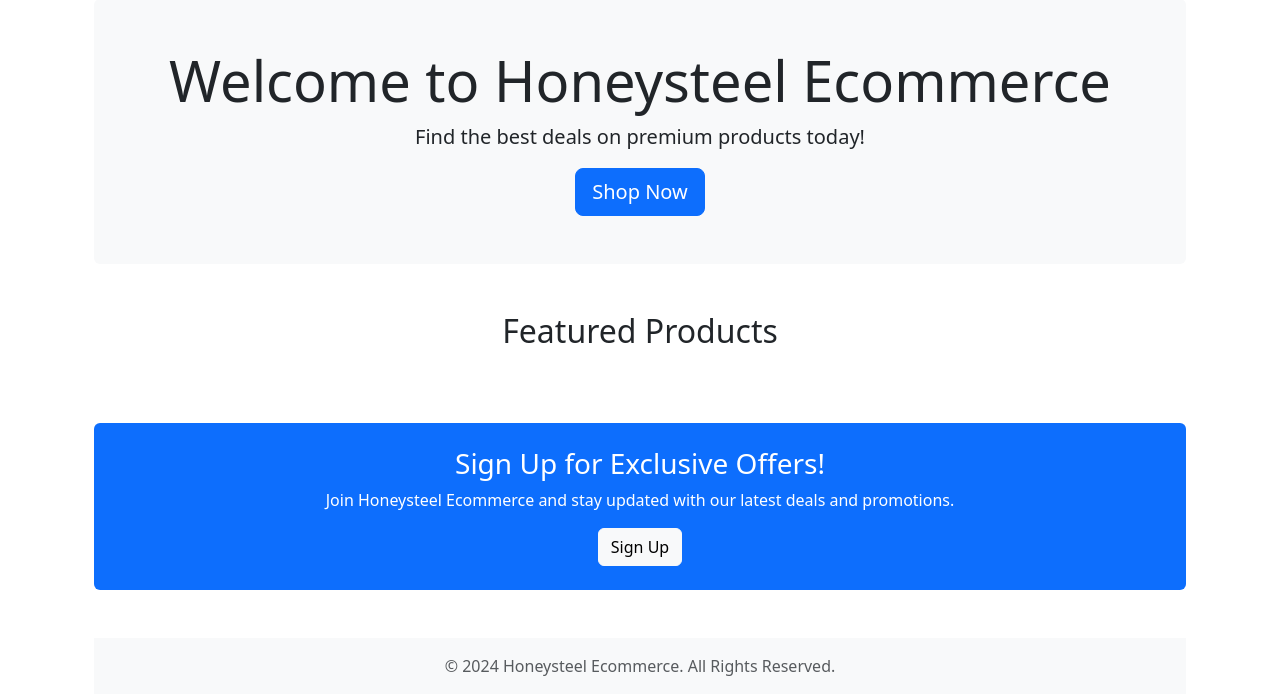
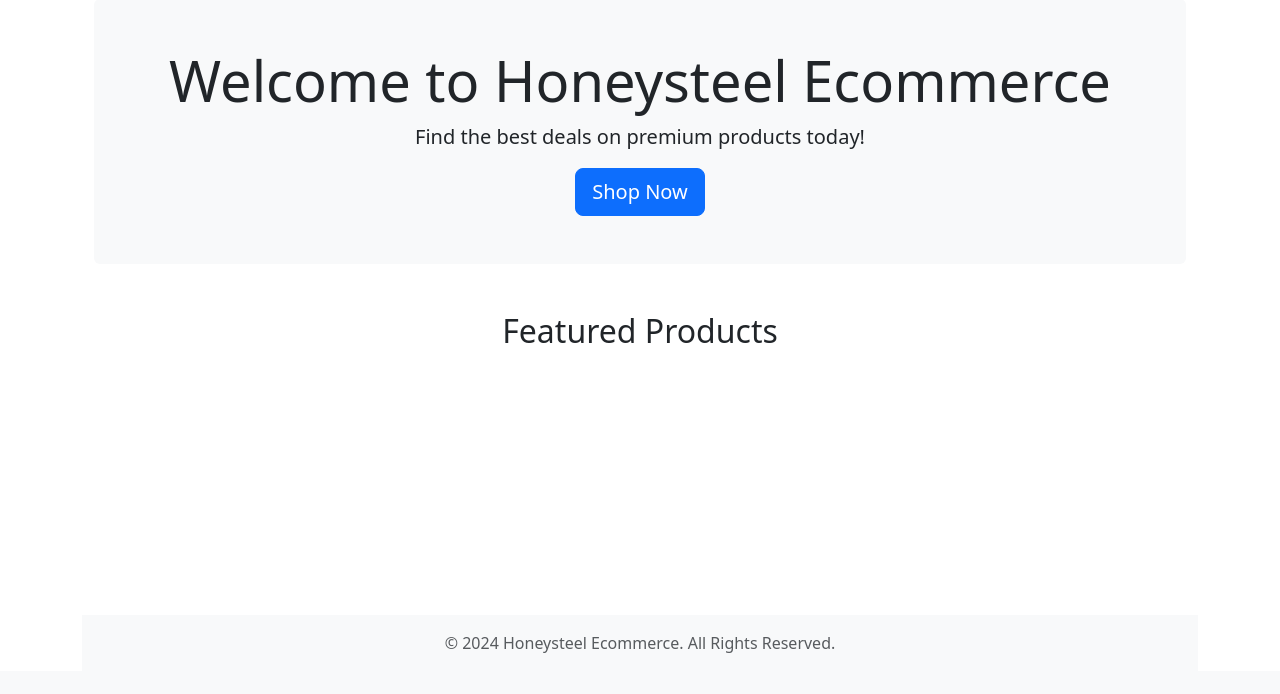
Before and after one commit to asymetriG/honeysteel_ecommerce, a Django app: page / in a window 1280 px wide. Shown: the part 129-823 px from the top of the page. After the commit the page ends 782 px from the top, so only its background shows below. Run offline with Django 5.2, Linux system fonts and the light colour scheme; data that the repository does not hold is empty.

Commit message:
index page changed

```diff
--- a/honeysteel_ecommerce/templates/index.html
+++ b/honeysteel_ecommerce/templates/index.html
@@ -31,15 +31,8 @@
 
 
 
-<div class="container mt-5">
-    <div class="bg-primary text-white text-center p-4 rounded">
-        <h3>Sign Up for Exclusive Offers!</h3>
-        <p>Join Honeysteel Ecommerce and stay updated with our latest deals and promotions.</p>
-        <a href="{% url 'customer:register' %}" class="btn btn-light">Sign Up</a>
-    </div>
-</div>
 
-<div class="container mt-5">
+<div class="container mt-5 fixed-bottom">
     <footer class="footer mt-auto py-3 bg-light">
         <div class="container text-center">
             <span class="text-muted">© 2024 Honeysteel Ecommerce. All Rights Reserved.</span>
```
